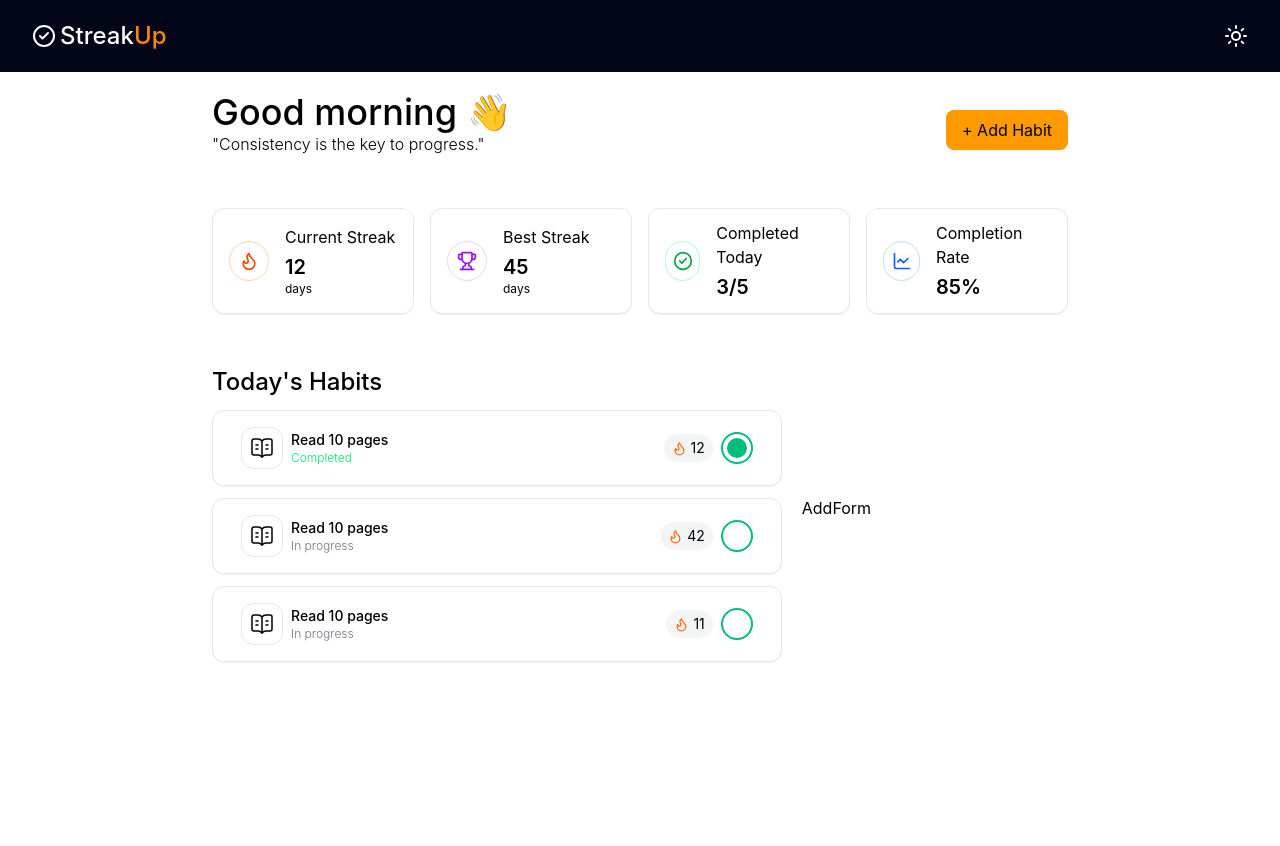
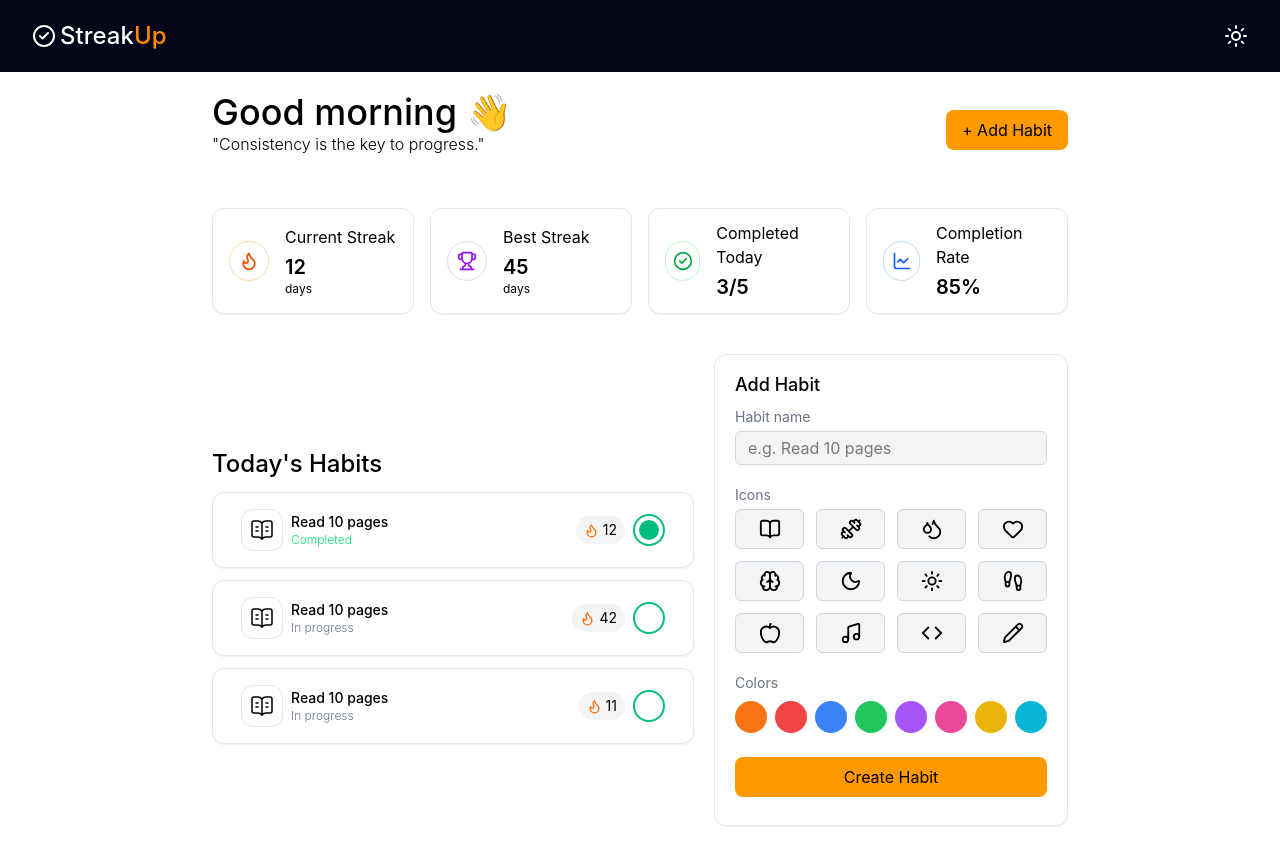
Before and after one commit to yitbe22/daily-habit-tracker, a React (Vite) app: page / in a window 1280 px wide. Before the commit the page ends 800 px from the top, so only its background shows below. Built offline with nearby package versions, Linux system fonts and the light colour scheme.

Commit message:
implemented add form

```diff
--- a/src/components/AddForm.jsx
+++ b/src/components/AddForm.jsx
@@ -1,7 +1,131 @@
+import { useState } from "react"
+import {
+  BookOpen,
+  Dumbbell,
+  Droplets,
+  Heart,
+  Brain,
+  Moon,
+  Sun,
+  Footprints,
+  Apple,
+  Music,
+  Code,
+  Pencil,
+} from "lucide-react";
+
+const habitIcons = [
+  { name: "book", icon: BookOpen },
+  { name: "workout", icon: Dumbbell },
+  { name: "water", icon: Droplets },
+  { name: "health", icon: Heart },
+  { name: "meditation", icon: Brain },
+  { name: "sleep", icon: Moon },
+  { name: "morning", icon: Sun },
+  { name: "walking", icon: Footprints },
+  { name: "food", icon: Apple },
+  { name: "music", icon: Music },
+  { name: "coding", icon: Code },
+  { name: "writing", icon: Pencil },
+];
+
+const habitColors = [
+  { name: "orange", value: "#f97316" },
+  { name: "red", value: "#ef4444" },
+  { name: "blue", value: "#3b82f6" },
+  { name: "green", value: "#22c55e" },
+  { name: "purple", value: "#a855f7" },
+  { name: "pink", value: "#ec4899" },
+  { name: "yellow", value: "#eab308" },
+  { name: "cyan", value: "#06b6d4" },
+];
 
 const AddForm = () => {
+  const [form, setForm] = useState({name:'', icon:'', color:''});
   return (
-    <div className="w-100">AddForm</div>
+    <div className="w-100  border-[0.5px] border-gray-200 rounded-xl bg-white shadow-2xs py-4 px-5">
+       <h1 className="text-lg font-medium">Add Habit</h1>
+       <form onSubmit="">
+            <label htmlFor="habit-name" className="flex flex-col gap-1 py-2">
+                   <span className="text-sm text-gray-500">Habit name</span>
+                <input
+                     type="text"
+                     id="habit-name"
+                     value={form.name}
+                     onChange={(e)=> {
+                          setForm({...form, name: e.target.value})
+                     }}
+                     placeholder="e.g. Read 10 pages"
+                     className="rounded-md bg-gray-100 py-1 px-3 border border-gray-300 focus:border-orange-400 focus:outline-none"
+                     required/>
+            </label>
+            <div className="flex flex-col py-2">
+               <h4 className="text-sm text-gray-500 py-1">Icons</h4>
+               <div className="grid grid-cols-4 gap-3">
+                    {habitIcons.map((item) => {
+                    const Icon = item.icon;
+
+                    return (
+                        <button
+                            type="button"
+                            key={item.name}
+                            onClick={() => {
+                              setForm({
+                                  ...form , icon:item.name
+                              })
+                            }}
+                            className={`flex justify-center items-center p-2 rounded-md border transition-colors duration-300
+                              ${form.icon === item.name ?
+                                  'border-orange-400 bg-orange-100':
+                                  'border-gray-300 bg-gray-100'
+                              }
+
+                              `}
+
+                        >
+                            <Icon size={22} strokeWidth={2} />
+                        </button>
+                    )
+
+                })}
+               </div>
+            </div>
+            <div className="flex flex-col py-2">
+              <h4 className="text-sm text-gray-500 py-1">Colors</h4>
+              <div className="flex gap-2 py-1">
+                 {habitColors.map((color) => {
+                     return (
+                        <button
+                           key={color.name}
+                           type="button"
+                           onClick={() => {
+                               setForm({
+                                   ...form, color:color.name
+                               })
+                           }}
+                            className={`w-8 h-8 border-2 rounded-full cursor-pointer transition-all duration-200
+                                 ${
+                                    form.color === color.name ?
+                                    'border-gray-900 scale-110':
+                                    'border-transparent'
+                                 }
+                              `}
+
+                              style={{backgroundColor: color.value}}
+                            >
+
+
+                        </button>
+                     )
+                 })}
+              </div>
+            </div>
+            <div className="py-3">
+                <button className="w-full bg-amber-500 hover:bg-amber-400 px-4 py-2 rounded-lg cursor-pointer transition-colors duration-300">Create Habit</button>
+            </div>
+
+       </form>
+    </div>
   )
 }
 
--- a/src/pages/Home.jsx
+++ b/src/pages/Home.jsx
@@ -1,3 +1,4 @@
+// import { useState } from "react"
 import AddForm from "../components/AddForm"
 import HabitListItem from "../components/HabitListItem"
 import NavBar from "../components/NavBar"
@@ -6,6 +7,8 @@ import Stat from "../components/Stat"
 
 
 const Home = () => {
+    // const [habits ,SetHabits] = useState([]);
+    // const [isFormOpen, setIsFormOpen] = useState(false);
   return (
     <div className="min-h-screen text-black overflow-hidden">
          <NavBar />
```
